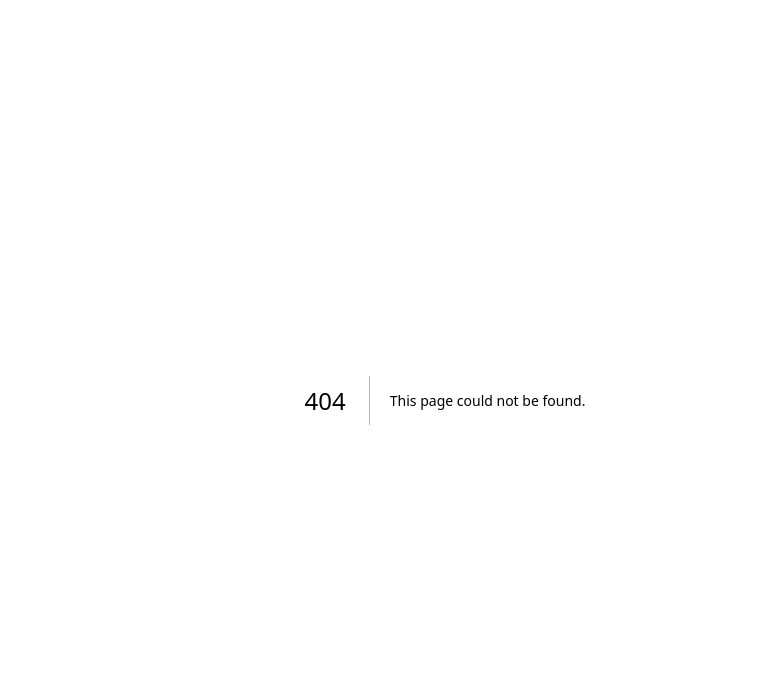
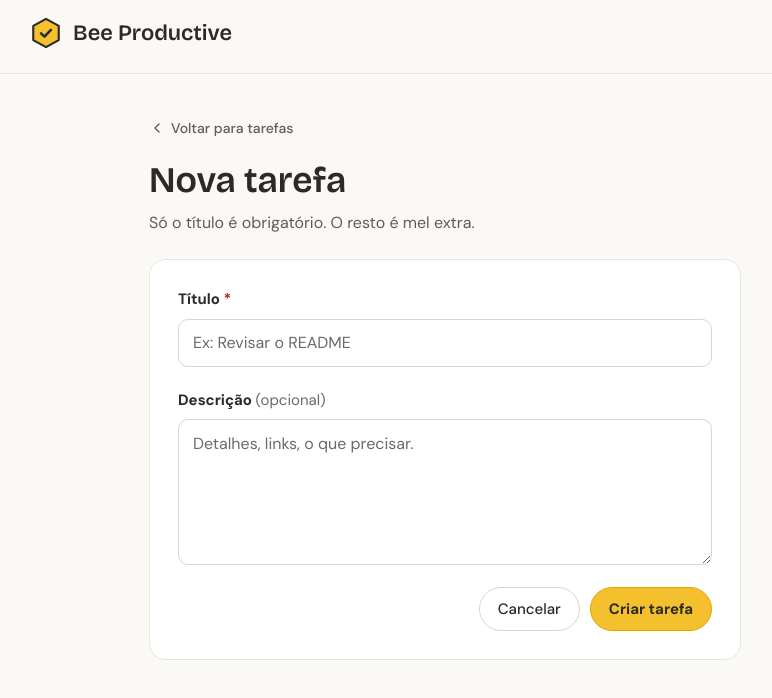
Before and after one commit to mariana-santos/bee-productive, a Next.js app: page /tasks/new in a window 1280 px wide. Before the commit this address had no page. Shown: the top 698 px of the page, without its empty margins (195-967 px from the left). Built offline with nearby package versions, Linux system fonts and the light colour scheme.

Commit message:
feat(tasks): add new task page with create form
- client validation with the shared Zod schema and focus on the first error
- server field errors mapped back to the inputs, other errors as an Alert
- invalidates the list, shows a success toast and returns to the listing

```diff
--- /dev/null
+++ b/src/app/tasks/new/page.tsx
@@ -0,0 +1,37 @@
+import type { Metadata } from "next";
+import Link from "next/link";
+import { Header } from "@/components/header";
+import { CreateTaskForm } from "@/features/tasks/components/create/create-task-form";
+
+export const metadata: Metadata = { title: "Nova tarefa" };
+
+export default function NewTask() {
+  return (
+    <>
+      <Header />
+      <main className="mx-auto w-full max-w-form px-6 pt-8 pb-16">
+        <Link
+          href="/"
+          className="inline-flex min-h-11 items-center gap-1.5 text-sm font-medium text-ink-muted no-underline hover:text-ink"
+        >
+          <svg width="16" height="16" viewBox="0 0 24 24" aria-hidden="true">
+            <path
+              d="M15 6l-6 6 6 6"
+              fill="none"
+              stroke="currentColor"
+              strokeWidth="2"
+              strokeLinecap="round"
+              strokeLinejoin="round"
+            />
+          </svg>
+          Voltar para tarefas
+        </Link>
+        <h1 className="mt-2 font-display text-title-lg leading-tight font-semibold">Nova tarefa</h1>
+        <p className="mt-2 mb-6 text-base text-ink-muted">
+          Só o título é obrigatório. O resto é mel extra.
+        </p>
+        <CreateTaskForm />
+      </main>
+    </>
+  );
+}
--- /dev/null
+++ b/src/features/tasks/components/create/create-task-form.tsx
@@ -0,0 +1,123 @@
+"use client";
+
+import { useMutation, useQueryClient } from "@tanstack/react-query";
+import { useRouter } from "next/navigation";
+import { useRef, useState, type FormEvent } from "react";
+import { toast } from "sonner";
+import { z } from "zod";
+import { Alert } from "@/components/ui/alert";
+import { Button } from "@/components/ui/button";
+import { Field } from "@/components/ui/field";
+import { createTaskSchema } from "@/server/tasks/schema";
+import { useTRPC } from "@/trpc/client";
+
+type FieldErrors = { title?: string; description?: string };
+
+export function CreateTaskForm() {
+  const trpc = useTRPC();
+  const queryClient = useQueryClient();
+  const router = useRouter();
+  const titleRef = useRef<HTMLInputElement>(null);
+
+  const [title, setTitle] = useState("");
+  const [description, setDescription] = useState("");
+  const [errors, setErrors] = useState<FieldErrors>({});
+
+  const createTask = useMutation(
+    trpc.tasks.create.mutationOptions({
+      onSuccess: async () => {
+        // Marca a listagem como desatualizada para ela mostrar a tarefa nova.
+        // pathFilter pega todas as páginas da infinite query de uma vez.
+        await queryClient.invalidateQueries(trpc.tasks.list.pathFilter());
+        toast.success("Tarefa criada! A colmeia agradece.");
+        router.push("/");
+      },
+    }),
+  );
+
+  function showErrors(next: FieldErrors) {
+    setErrors(next);
+    // Leva o foco ao primeiro campo com erro, para quem usa teclado ou leitor de tela.
+    if (next.title) titleRef.current?.focus();
+  }
+
+  function handleSubmit(event: FormEvent<HTMLFormElement>) {
+    event.preventDefault();
+    // Mesmo schema do servidor: as regras e mensagens vivem num lugar só, e o
+    // erro aparece na hora, sem ida ao servidor.
+    const result = createTaskSchema.safeParse({ title, description });
+    if (!result.success) {
+      const { fieldErrors } = z.flattenError(result.error);
+      showErrors({ title: fieldErrors.title?.[0], description: fieldErrors.description?.[0] });
+      return;
+    }
+    setErrors({});
+    createTask.mutate(result.data, {
+      onError: (error) => {
+        // Se a validação do servidor recusar algo que passou no cliente, as
+        // mensagens do Zod (ver errorFormatter) voltam para os campos certos.
+        // O errorFormatter é genérico (vale para qualquer procedure), então o tipo
+        // dos campos é informado aqui.
+        const serverErrors = error.data?.zodError?.fieldErrors as
+          Partial<Record<keyof FieldErrors, string[]>> | undefined;
+        if (serverErrors) {
+          showErrors({
+            title: serverErrors.title?.[0],
+            description: serverErrors.description?.[0],
+          });
+        }
+      },
+    });
+  }
+
+  const pending = createTask.isPending;
+  // Erro que não é de validação (rede, servidor fora): aviso geral no topo do form.
+  const serverError = createTask.isError && !createTask.error.data?.zodError;
+
+  return (
+    <form
+      onSubmit={handleSubmit}
+      className="flex flex-col gap-[22px] rounded-panel border border-line bg-surface p-7"
+    >
+      {serverError && <Alert title="Não foi possível criar a tarefa. Tente novamente." />}
+
+      <Field
+        ref={titleRef}
+        label="Título"
+        required
+        placeholder="Ex: Revisar o README"
+        value={title}
+        onChange={(event) => {
+          setTitle(event.target.value);
+          // O erro some assim que a pessoa começa a corrigir.
+          if (errors.title) setErrors((current) => ({ ...current, title: undefined }));
+        }}
+        error={errors.title}
+        disabled={pending}
+      />
+
+      <Field
+        label="Descrição"
+        multiline
+        rows={5}
+        placeholder="Detalhes, links, o que precisar."
+        value={description}
+        onChange={(event) => {
+          setDescription(event.target.value);
+          if (errors.description) setErrors((current) => ({ ...current, description: undefined }));
+        }}
+        error={errors.description}
+        disabled={pending}
+      />
+
+      <div className="flex flex-wrap justify-end gap-2.5">
+        <Button variant="secondary" href="/">
+          Cancelar
+        </Button>
+        <Button type="submit" loading={pending && "Criando..."}>
+          Criar tarefa
+        </Button>
+      </div>
+    </form>
+  );
+}
```
